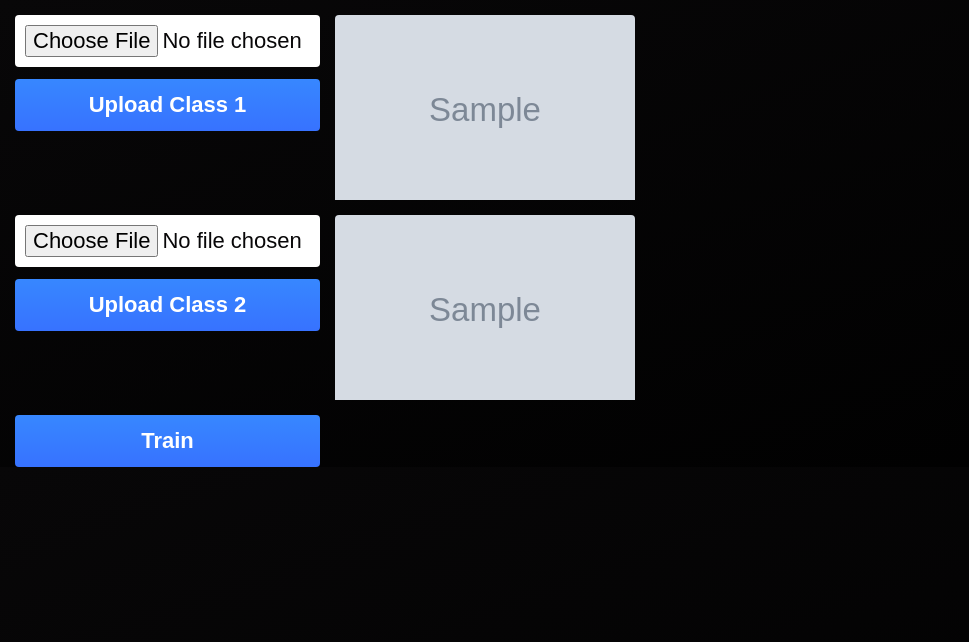
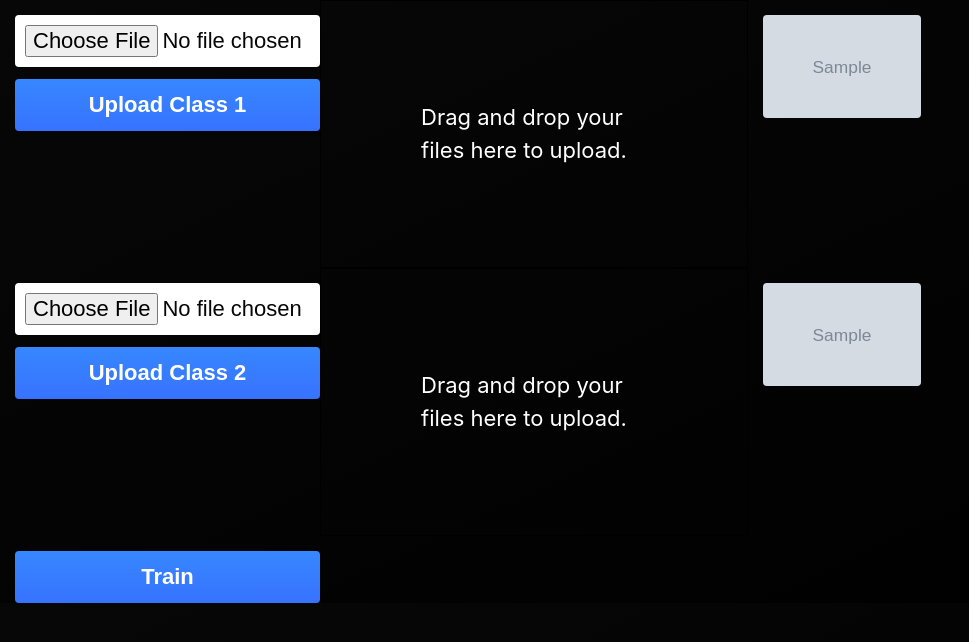
Before and after one commit to hadarshavit/img_classification_for_everyone, a Flask app: template templates/index.html in a window 1280 px wide. Shown: the top 642 px of the page, without its empty margins (0-969 px from the left). Run offline with Flask 2, Linux system fonts and the light colour scheme; the template is opened without the code that fills it: most values are stand-ins (such as "Sample title", 1, 10 or a date in 2020); grey boxes marked "Sample" are stand-in pictures.

Commit message:
Drag & Drop, Inference

```diff
--- a/app.py
+++ b/app.py
@@ -33,6 +33,7 @@ def index():
         os.mkdir(session['private_folder'])
         os.mkdir(session['private_folder'] + app.config['UPLOAD_DIRECTORY1'])
         os.mkdir(session['private_folder'] + app.config['UPLOAD_DIRECTORY2'])
+        os.mkdir(session['private_folder'] + app.config['UPLOAD_TEST'])
 
     files = os.listdir(session['private_folder'] + app.config['UPLOAD_DIRECTORY1'])
     images1 = []
@@ -72,7 +73,52 @@ def upload1():
 
     return redirect('/')
 
+@app.route('/upload_images1_drop', methods=['POST'])
+def upload_images1_drop():
+    try:
+        files = request.files.getlist('files')
+        for file in files:
+            # file = request.files['file']
 
+            if file:
+                extension = os.path.splitext(file.filename)[1].lower()
+
+                if extension not in app.config['ALLOWED_EXTENSIONS']:
+                    return 'File is not an image.'
+
+                file.save(os.path.join(
+                    session['private_folder'] + app.config['UPLOAD_DIRECTORY1'],
+                    secure_filename(file.filename)
+                ))
+
+    except RequestEntityTooLarge:
+        return 'File is larger than the 16MB limit.'
+
+    return redirect('/')
+
+
+@app.route('/upload_images2_drop', methods=['POST'])
+def upload_images2_drop():
+    try:
+        files = request.files.getlist('files')
+        for file in files:
+            # file = request.files['file']
+
+            if file:
+                extension = os.path.splitext(file.filename)[1].lower()
+
+                if extension not in app.config['ALLOWED_EXTENSIONS']:
+                    return 'File is not an image.'
+
+                file.save(os.path.join(
+                    session['private_folder'] + app.config['UPLOAD_DIRECTORY2'],
+                    secure_filename(file.filename)
+                ))
+
+    except RequestEntityTooLarge:
+        return 'File is larger than the 16MB limit.'
+
+    return redirect('/')
 @app.route('/upload2', methods=['POST'])
 def upload2():
     try:
@@ -111,10 +157,21 @@ def serve_image1(filename):
 def serve_image2(filename):
     return send_from_directory(session['private_folder'] + app.config['UPLOAD_DIRECTORY2'], filename)
 
+@app.route('/serve-test-image/<filename>', methods=['GET'])
+def serve_test_image(filename):
+    return send_from_directory(session['private_folder'] + app.config['UPLOAD_TEST'], filename)
+
 
 @app.route('/use_model')
 def use_model():
-    return  render_template('use_model.html')
+    files = os.listdir(session['private_folder'] + app.config['UPLOAD_TEST'])
+    images = []
+    for file in files:
+        if os.path.splitext(file)[1].lower() in app.config['ALLOWED_EXTENSIONS']:
+            c = session['learner'].inference(session['private_folder'] + app.config['UPLOAD_TEST'] + '/' + file)
+            images.append((file, c))
+
+    return render_template('use_model.html', images=images)
 
 
 @app.route('/download_pt', methods=['POST'])
@@ -147,4 +204,4 @@ def upload_test_file():
     except RequestEntityTooLarge:
         return 'File is larger than the 16MB limit.'
 
-    return redirect('/')
+    return redirect('/use_model')
--- a/maml.py
+++ b/maml.py
@@ -38,7 +38,7 @@ class Trainer:
     def inference(self, path):
         img = pil_to_tensor(
             resize(Image.open(path), (84, 84))
-            )
+            ).unsqueeze(0).float()
         out = self.model(img)
         predictions = out.argmax(dim=1)
 
--- a/templates/index.html
+++ b/templates/index.html
@@ -6,6 +6,7 @@
   <meta name="viewport" content="width=device-width, initial-scale=1.0">
   <title>File Uploads</title>
   <link rel="stylesheet" href="{{ url_for('static', filename='styles.css') }}">
+
 </head>
 <body>
   <div class="app">
@@ -18,7 +19,47 @@
       </form>
 
     </div>
+    <div id="drop_area1" style="padding:100px; border: 1px solid black">
+        Drag and drop your files here to upload.
+    </div>
+    <script lang="javascript">
+        // prevent the default behavior of web browser
+        ['dragleave', 'drop', 'dragenter', 'dragover'].forEach(function (evt) {
+            document.addEventListener(evt, function (e) {
+                e.preventDefault();
+            }, false);
+        });
 
+        var drop_area = document.getElementById('drop_area1');
+        drop_area.addEventListener('drop', function (e) {
+            e.preventDefault();
+            var fileList = e.dataTransfer.files; // the files to be uploaded
+            if (fileList.length == 0) {
+                return false;
+            }
+
+            // we use XMLHttpRequest here instead of fetch, because with the former we can easily implement progress and speed.
+            var xhr = new XMLHttpRequest();
+            xhr.open('post', '/upload_images1_drop', true); // aussume that the url /upload handles uploading.
+            xhr.onreadystatechange = function () {
+                if (xhr.readyState == 4 && xhr.status == 200) {
+                    // uploading is successful
+                    location.reload(); // please replace with your own logic
+                }
+            };
+
+
+
+            // send files to server
+            xhr.setRequestHeader('X-Requested-With', 'XMLHttpRequest');
+            var fd = new FormData();
+            for (let file of fileList) {
+                fd.append('files', file);
+            }
+            lastTime = Date.now();
+            xhr.send(fd);
+        }, false);
+    </script>
     <div class="images-section">
       {% for image in images1 %}
         <a href="{{ url_for('serve_image1', filename=image) }}" target="_blank">
@@ -36,6 +77,47 @@
       </form>
 
     </div>
+  <div id="drop_area2" style="padding:100px; border: 1px solid black">
+        Drag and drop your files here to upload.
+    </div>
+    <script lang="javascript">
+        // prevent the default behavior of web browser
+        ['dragleave', 'drop', 'dragenter', 'dragover'].forEach(function (evt) {
+            document.addEventListener(evt, function (e) {
+                e.preventDefault();
+            }, false);
+        });
+
+        var drop_area = document.getElementById('drop_area2');
+        drop_area.addEventListener('drop', function (e) {
+            e.preventDefault();
+            var fileList = e.dataTransfer.files; // the files to be uploaded
+            if (fileList.length == 0) {
+                return false;
+            }
+
+            // we use XMLHttpRequest here instead of fetch, because with the former we can easily implement progress and speed.
+            var xhr = new XMLHttpRequest();
+            xhr.open('post', '/upload_images2_drop', true); // aussume that the url /upload handles uploading.
+            xhr.onreadystatechange = function () {
+                if (xhr.readyState == 4 && xhr.status == 200) {
+                    // uploading is successful
+                    location.reload(); // please replace with your own logic
+                }
+            };
+
+
+
+            // send files to server
+            xhr.setRequestHeader('X-Requested-With', 'XMLHttpRequest');
+            var fd = new FormData();
+            for (let file of fileList) {
+                fd.append('files', file);
+            }
+            lastTime = Date.now();
+            xhr.send(fd);
+        }, false);
+    </script>
 
     <div class="images-section">
       {% for image in images2 %}
```
Also changed, not shown: templates/use_model.html (+25 -2 lines).
